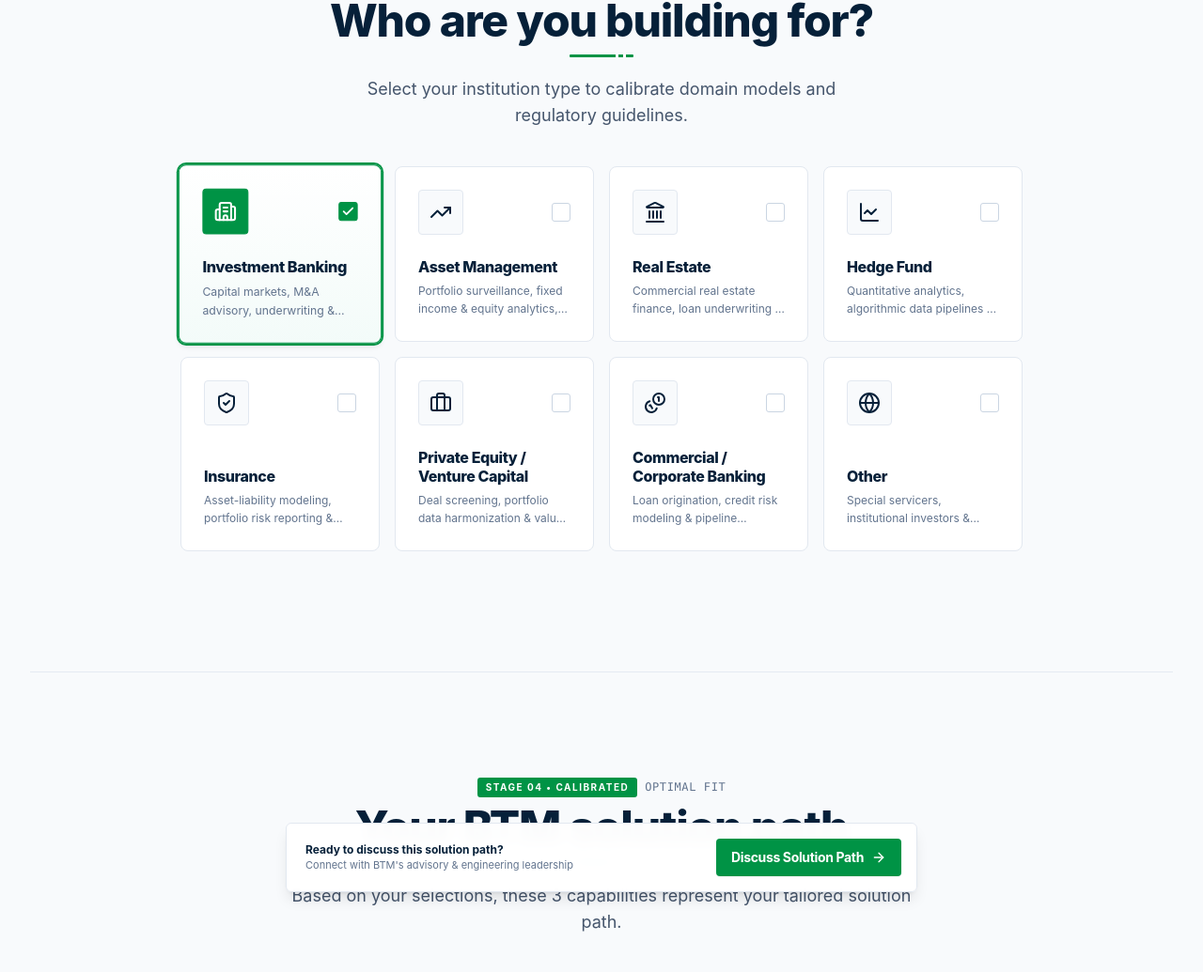
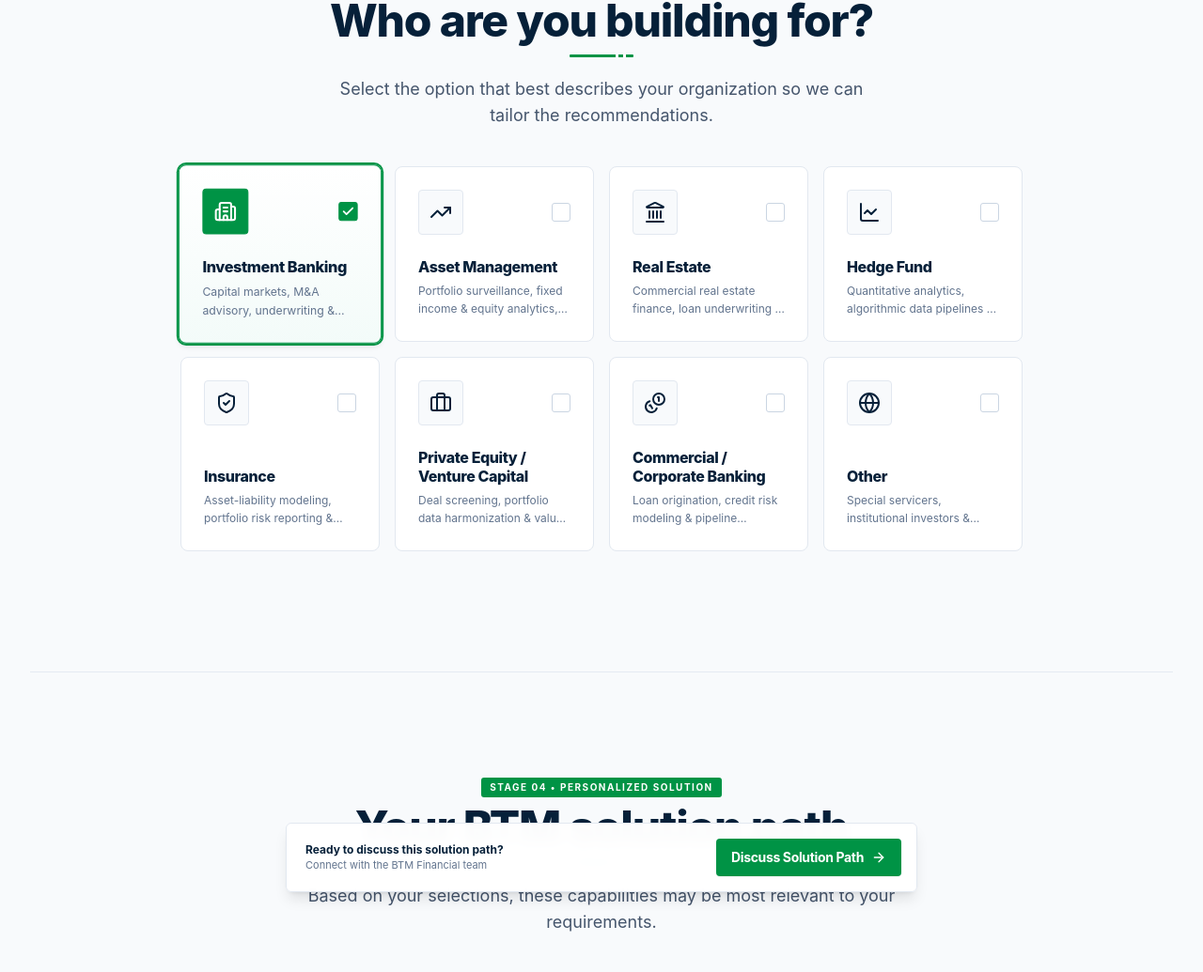
Before and after one commit to sunnyinfabio/BTM-FINANCIAL-FUNNEL, a Next.js app: page / in a window 1280 px wide. Shown: the part 2263-3298 px from the top of the page at 94% size. Built offline with nearby package versions, Linux system fonts and the light colour scheme; grey boxes are pictures that could not be loaded.

Commit message:
Copy polish: Refine Stage 3 prompt, soften Stage 4 recommendation copy & badge, and standardize BTM Financial team phrasing

```diff
--- a/src/components/funnel/Stage3BusinessContext.tsx
+++ b/src/components/funnel/Stage3BusinessContext.tsx
@@ -130,7 +130,7 @@ export function Stage3BusinessContext({
               </h2>
               <div className="btm-separator btm-separator-center" />
               <p className="text-base sm:text-lg text-slate-600 max-w-xl mx-auto font-normal">
-                Select your institution type to calibrate domain models and regulatory guidelines.
+                Select the option that best describes your organization so we can tailor the recommendations.
               </p>
             </div>
 
--- a/src/components/funnel/Stage4Solution.tsx
+++ b/src/components/funnel/Stage4Solution.tsx
@@ -50,11 +50,8 @@ export function Stage4Solution({
       <div className="max-w-2xl mx-auto">
         <div className="flex items-center justify-center gap-2 mb-2">
           <Badge variant="emerald" size="sm">
-            Stage 04 • Calibrated
+            Stage 04 • Personalized Solution
           </Badge>
-          <span className="text-xs font-mono font-medium text-slate-500 uppercase tracking-wider">
-            Optimal Fit
-          </span>
         </div>
 
         <h2 className="text-3xl sm:text-4xl lg:text-5xl font-extrabold tracking-tight text-[#062039]">
@@ -65,7 +62,7 @@ export function Stage4Solution({
         <div className="btm-separator btm-separator-center" />
 
         <p className="text-base sm:text-lg text-slate-600 font-normal">
-          Based on your selections, these 3 capabilities represent your tailored solution path.
+          Based on your selections, these capabilities may be most relevant to your requirements.
         </p>
       </div>
 
@@ -158,7 +155,7 @@ export function Stage4Solution({
       <div className="sticky bottom-6 mt-12 z-30 flex items-center justify-between rounded-[6px] border border-slate-200 bg-white/98 backdrop-blur-sm p-4 shadow-lg max-w-2xl mx-auto">
         <div className="flex flex-col text-left pl-1">
           <span className="text-xs font-bold text-[#062039]">Ready to discuss this solution path?</span>
-          <span className="text-[11px] text-slate-500">Connect with BTM's advisory & engineering leadership</span>
+          <span className="text-[11px] text-slate-500">Connect with the BTM Financial team</span>
         </div>
 
         <Button
--- a/src/components/funnel/Stage5Connect.tsx
+++ b/src/components/funnel/Stage5Connect.tsx
@@ -114,8 +114,8 @@ export function Stage5Connect({
 
           <p className="mt-2 text-sm text-slate-600 max-w-md mx-auto">
             {submissionData.submissionType === 'meeting'
-              ? 'Our advisory and engineering leadership has received your solution profile. A senior partner will reach out shortly to schedule an initial consultation.'
-              : 'Our technical team has logged your diagnostic profile. We will review your requirements and reach out via email within 1 business day.'}
+              ? 'The BTM Financial team has received your solution profile. A representative will reach out shortly to schedule an initial discussion.'
+              : 'The BTM Financial team has logged your solution profile. We will review your requirements and reach out via email within 1 business day.'}
           </p>
 
           {/* Diagnostic Summary */}
```
